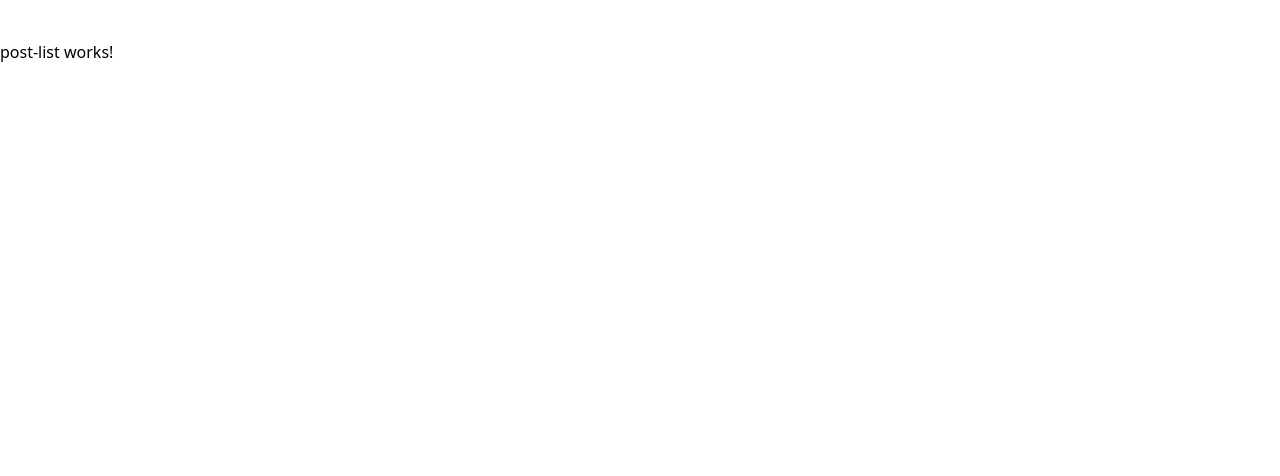
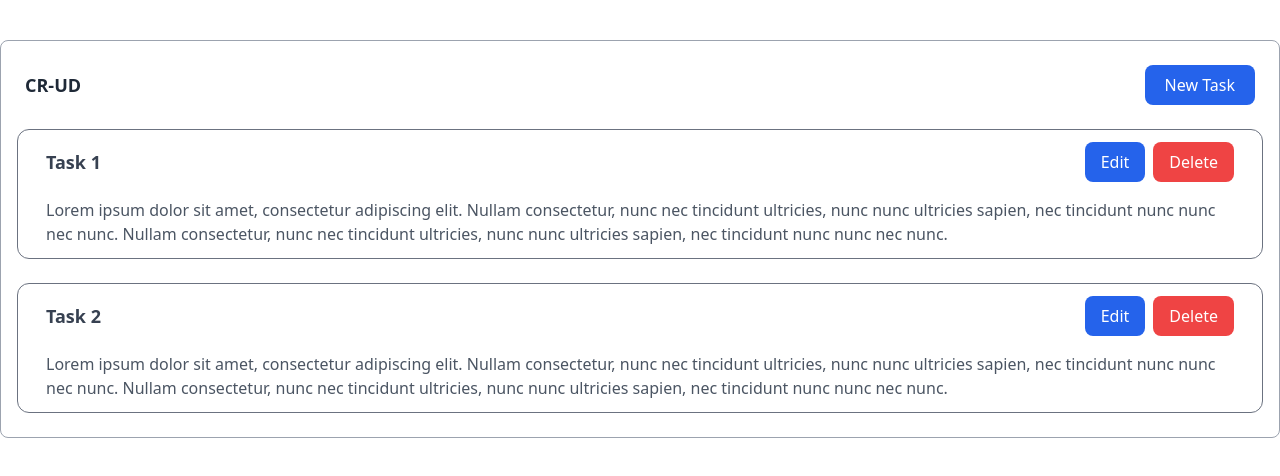
Before and after one commit to BennyChrispin/Angular-API-Master, an Angular app: page / in a window 1280 px wide. Shown: the top 476 px of the page. Built offline with nearby package versions, Linux system fonts and the light colour scheme.

Commit message:
change some things

```diff
--- a/src/app/app.component.html
+++ b/src/app/app.component.html
@@ -1,3 +1,5 @@
-<main class="mx-auto max-w-screen-xl my-10">
+<main
+  class="mx-auto max-w-screen-xl border rounded-lg border-gray-400 my-10 p-6"
+>
   <app-post-list></app-post-list>
 </main>
--- a/src/app/component/post-list/post-list.component.html
+++ b/src/app/component/post-list/post-list.component.html
@@ -1 +1,62 @@
-<p>post-list works!</p>
+<div class="flex flex-wrap -mx-2">
+  <div class="w-full px-2">
+    <div class="flex items-center justify-between w-full">
+      <h1 class="font-extrabold text-gray-800 text-lg">CR-UD</h1>
+      <button
+        class="bg-blue-600 hover:bg-blue-800 duration-300 transition-all ease-in-out rounded-lg text-white font-extralight p-2 px-5"
+      >
+        New Task
+      </button>
+    </div>
+  </div>
+  <div class="w-full border border-gray-500 p-3 mt-6 rounded-xl">
+    <div class="px-4">
+      <div class="flex justify-between items-center">
+        <h2 class="font-bold text-gray-700 text-lg">Task 1</h2>
+        <div class="flex items-center">
+          <button
+            class="bg-blue-600 rounded-lg text-white font-extralight p-2 px-4 hover:bg-blue-800 duration-300 transition-all ease-in-out"
+          >
+            Edit
+          </button>
+          <button
+            class="bg-red-500 rounded-lg text-white font-extralight p-2 px-4 ml-2 hover:bg-red-700 transition-all ease-out duration-300"
+          >
+            Delete
+          </button>
+        </div>
+      </div>
+      <p class="text-gray-600 mt-4">
+        Lorem ipsum dolor sit amet, consectetur adipiscing elit. Nullam
+        consectetur, nunc nec tincidunt ultricies, nunc nunc ultricies sapien,
+        nec tincidunt nunc nunc nec nunc. Nullam consectetur, nunc nec tincidunt
+        ultricies, nunc nunc ultricies sapien, nec tincidunt nunc nunc nec nunc.
+      </p>
+    </div>
+  </div>
+  <div class="w-full border border-gray-500 p-3 mt-6 rounded-xl">
+    <div class="px-4">
+      <div class="flex justify-between items-center">
+        <h2 class="font-bold text-gray-700 text-lg">Task 2</h2>
+        <div class="flex items-center">
+          <button
+            class="bg-blue-600 rounded-lg text-white font-extralight p-2 px-4 hover:bg-blue-800 duration-300 transition-all ease-in-out"
+          >
+            Edit
+          </button>
+          <button
+            class="bg-red-500 rounded-lg text-white font-extralight p-2 px-4 ml-2 hover:bg-red-700 transition-all ease-out duration-300"
+          >
+            Delete
+          </button>
+        </div>
+      </div>
+      <p class="text-gray-600 mt-4">
+        Lorem ipsum dolor sit amet, consectetur adipiscing elit. Nullam
+        consectetur, nunc nec tincidunt ultricies, nunc nunc ultricies sapien,
+        nec tincidunt nunc nunc nec nunc. Nullam consectetur, nunc nec tincidunt
+        ultricies, nunc nunc ultricies sapien, nec tincidunt nunc nunc nec nunc.
+      </p>
+    </div>
+  </div>
+</div>
```
